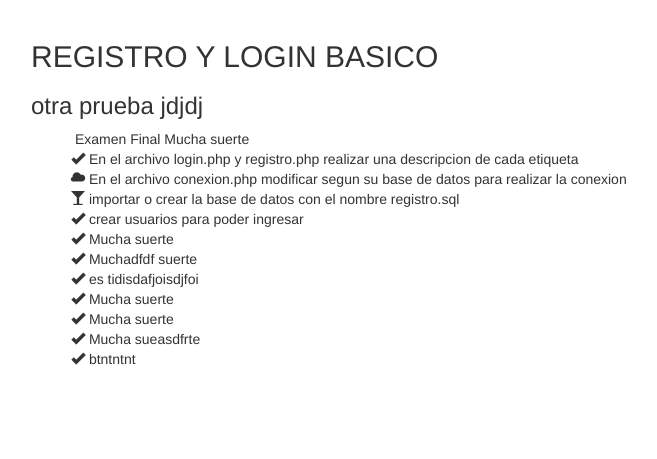
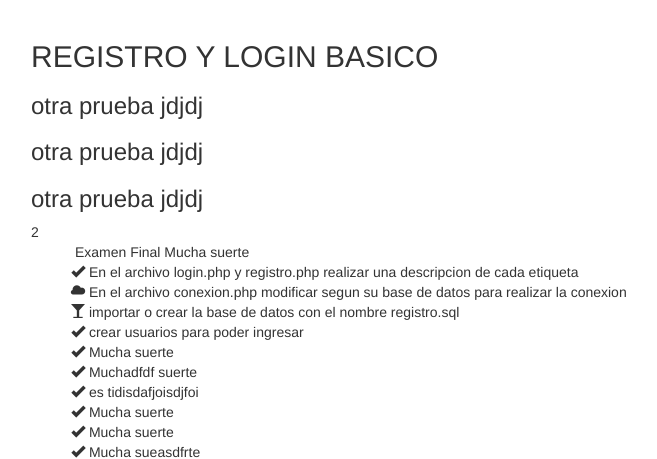
Before and after one commit to world-chavez/Login, a PHP site: page / in a window 1280 px wide. Shown: the part 52-511 px from the top of the page, without its empty margins (39-696 px from the left). Run offline with PHP 8.4, Linux system fonts and the light colour scheme.

Commit message:
todo esta ingresado

```diff
--- a/index.php
+++ b/index.php
@@ -13,7 +13,9 @@ session_start();
 	<div class="col-md-12">
 			<h2>REGISTRO Y LOGIN BASICO</h2>
 			<h3>otra prueba jdjdj</h3>
-
+			<h3>otra prueba jdjdj</h3>
+			<h3 color:"red" >otra prueba jdjdj</h3>
+		2
 
 
 			<ul type="none">
```
